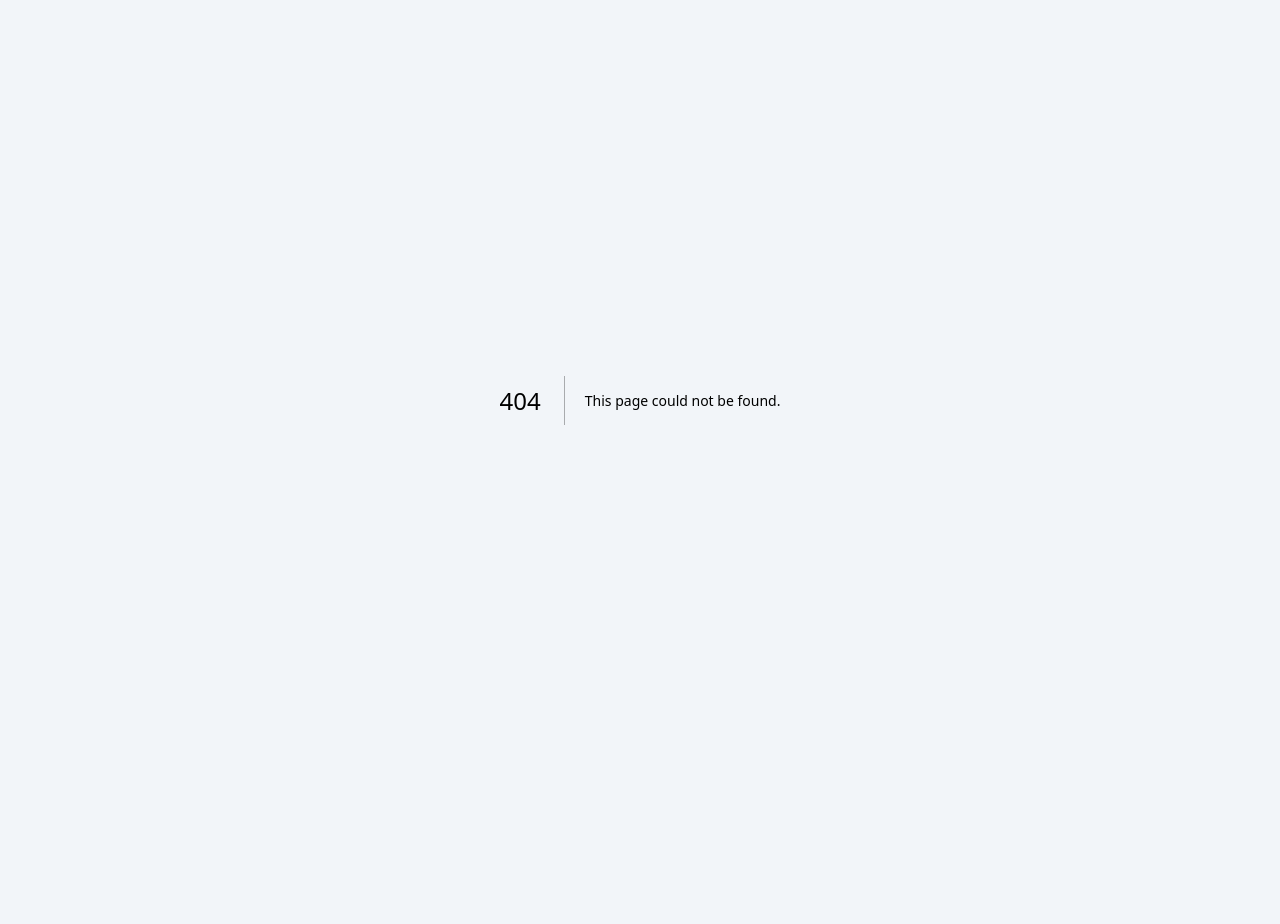
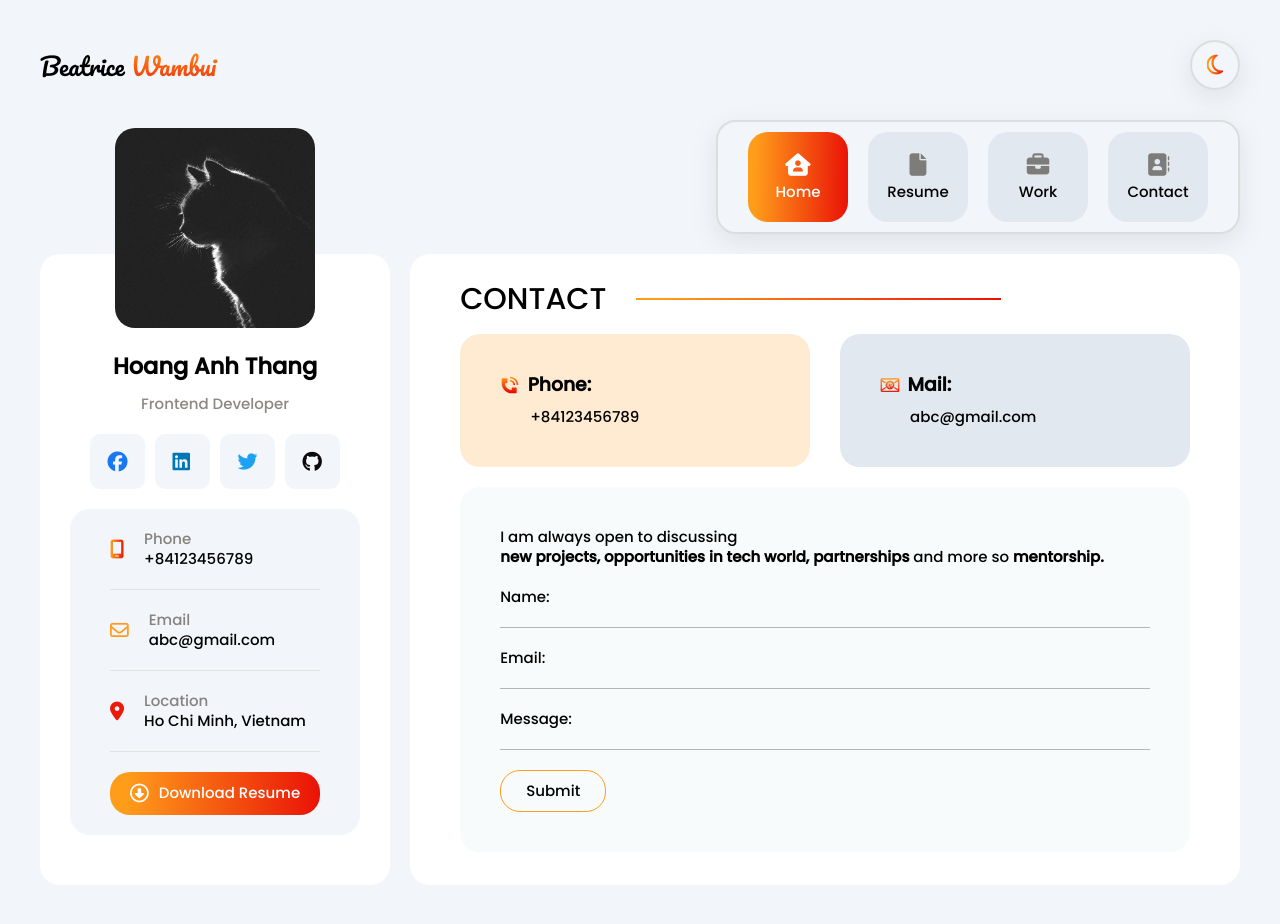
Before and after one commit to thanghoang0163/portfolio-nextjs, a Next.js app: page /contact in a window 1280 px wide. Before the commit this address had no page. Before the commit the page ends 800 px from the top, so only its background shows below. Built offline with nearby package versions, Linux system fonts and the light colour scheme.

Commit message:
Create Contact Page

```diff
--- /dev/null
+++ b/src/app/contact/index.js
@@ -0,0 +1,15 @@
+import Phone from "~/assets/icons/phone";
+import Mail from "~/assets/icons/mail";
+
+export const infos = [
+  {
+    title: "Phone:",
+    text: "+84123456789",
+    icon: Phone,
+  },
+  {
+    title: "Mail:",
+    text: "abc@gmail.com",
+    icon: Mail,
+  },
+];
--- /dev/null
+++ b/src/app/contact/page.css
@@ -0,0 +1,39 @@
+@tailwind components;
+
+@layer components {
+  .contact-list {
+    @apply my-8 grid grid-cols-2 gap-12;
+  }
+
+  .contact-item {
+    @apply flex flex-col rounded-primary-border-radius p-16 first:bg-light-orange last:bg-light-blue;
+  }
+
+  .contact-title {
+    @apply mb-4;
+  }
+
+  .contact-text {
+    @apply ml-12;
+  }
+
+  .contact-input-container {
+    @apply rounded-primary-border-radius bg-[#F8FBFB] p-16;
+  }
+
+  .contact-big-text span {
+    @apply font-semibold;
+  }
+
+  .contact-input {
+    @apply mt-8;
+  }
+
+  .contact-submit-btn {
+    @apply mt-8 border-[0.1rem] border-orange bg-none px-10;
+  }
+
+  .contact-submit-btn span {
+    @apply text-black;
+  }
+}
--- /dev/null
+++ b/src/app/contact/page.js
@@ -0,0 +1,41 @@
+"use client";
+
+import Button from "~/components/button/button";
+import Title from "~/components/title/title";
+import Input from "~/components/input/input";
+import GeneralPage from "~/components/generalPage/generalPage";
+import { infos } from "./index";
+
+import "./page.css";
+
+export default function Resume() {
+  return (
+    <GeneralPage title={"Contact"}>
+      <ul className="contact-list">
+        {infos.map((info, index) => {
+          const Icon = info.icon;
+
+          return (
+            <li className="contact-item" key={index}>
+              <Title className="contact-title" title={info.title}>
+                <Icon />
+              </Title>
+              <span className="contact-text">{info.text}</span>
+            </li>
+          );
+        })}
+      </ul>
+      <div className="contact-input-container">
+        <span className="contact-big-text">
+          I am always open to discussing{" "}
+          <span>new projects, opportunities in tech world, partnerships</span>{" "}
+          and more so <span>mentorship.</span>
+        </span>
+        <Input className="contact-input" title={"Name:"} />
+        <Input className="contact-input" title={"Email:"} />
+        <Input className="contact-input" title={"Message:"} />
+        <Button className="contact-submit-btn" textBtn={"Submit"} />
+      </div>
+    </GeneralPage>
+  );
+}
```
